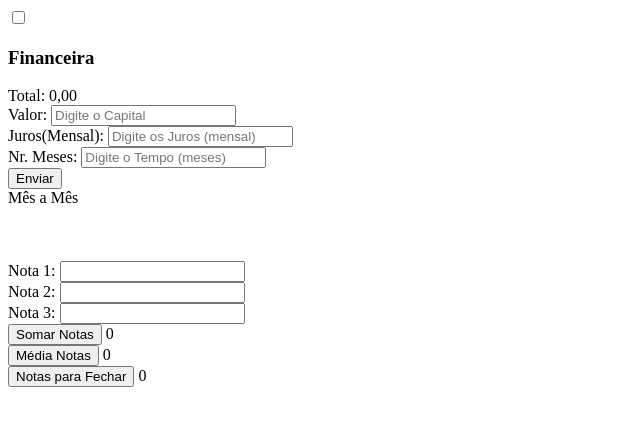
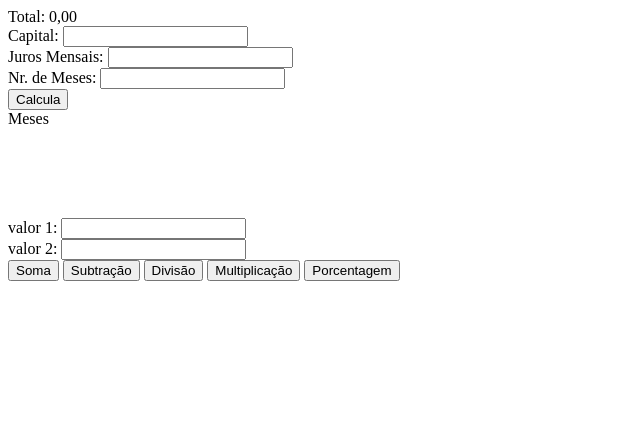
Before and after one commit to holecurtneys/primeiroc_3t, a plain HTML site: page index.html in a window 1280 px wide. Shown: the whole page, without its empty margins (0-640 px from the left). Drawn offline with Linux system fonts and the light colour scheme.

Commit message:
Add files via upload

```diff
--- a/index.html
+++ b/index.html
@@ -1,44 +1,42 @@
 <!DOCTYPE html>
-<html lang="pt-br" dir="ltr">
+<html lang="pt-br">
 
 <head>
-  <meta charset="utf-8">
-  <meta http-equv="X-UA-Compatible" content="IE=edge">
-  <meta name="viewport" content="width=device-widh , initial-scale=1.0">
-  <title>Primeiro E</title>
-  <script src="estudo.js"></script>
-  <link rel="stylesheet" href="geral.css">
+   <meta charset="UTF-8">
+   <meta http-equiv="X-UA-Compatible" content="IE=edge">
+   <meta name="viewport" content="width=device-width, initial-scale=1.0">
+   <title>Primeiro D</title>
+   <script src="estudo.js"></script>
+   <link rel="stylesheet" href="geral.css">
 </head>
 
 <body>
-  <input type="checkbox" id="calcFin">
-  <div class="calculadora">
-    <label for="calcFin"><h3>Financeira</h3></label>
-<div class="calcF"></div>
-    <div id="psTotal">
-      <span id="total">Total: 0,00</span><br>
-    </div>
-    Valor: <input id="valor" placeholder="Digite o Capital" type="text"><br>
-    Juros(Mensal): <input id="juros" placeholder="Digite os Juros (mensal)" type="text"><br>
-    Nr. Meses: <input id="meses" placeholder="Digite o Tempo (meses)" type="text"><br>
-    <button id="btnCalc" onclick="calcula()">Enviar</button><br>
-    <div class="spmes">
-    <span id="mes">Mês a Mês</span>
-  </div>
-  </div>
-</div>
-  <br><br><br>
 
-  Nota 1: <input id="t1" type="text"><br>
-  Nota 2: <input id="t2" type="text"><br>
-  Nota 3: <input id="t3" type="text"><br>
+   <div id="calculadora">
 
-  <button onclick="somarNotas()">Somar Notas</button>
-  <span id="resultadosoma">0</span><br>
-  <button onclick="mediaNotas()">Média Notas</button>
-  <span id="resultadomedia">0</span><br>
-  <button onclick="fecharNotas()">Notas para Fechar</button>
-  <span id="resultadofechar">0</span><br>
+      <div id="spTotal">
+         <span id="total">Total: 0,00</span><br>
+      </div>
 
+      Capital: <input id="valor" type="text"> <br>
+      Juros Mensais: <input id="juros" type="text"> <br>
+      Nr. de Meses: <input id="meses" type="text"> <br>
+      <button onclick="total()">Calcula</button>
+   </div>
+   <div class="spLista">
+      <span id="mes">Meses</span>
+   </div>
+
+
+   <br><br><br>
+   <span id="resultado"></span><br><br>
+   valor 1: <input id="v1" type="text"><br>
+   valor 2: <input id="v2" type="text"><br>
+   <button onclick="adicao()">Soma</button>
+   <button onclick="subtracao()">Subtração</button>
+   <button onclick="divisao()">Divisão</button>
+   <button onclick="multiplicacao()">Multiplicação</button>
+   <button onclick="porcentagem()">Porcentagem</button>
 </body>
-<html>
+
+</html>
```
